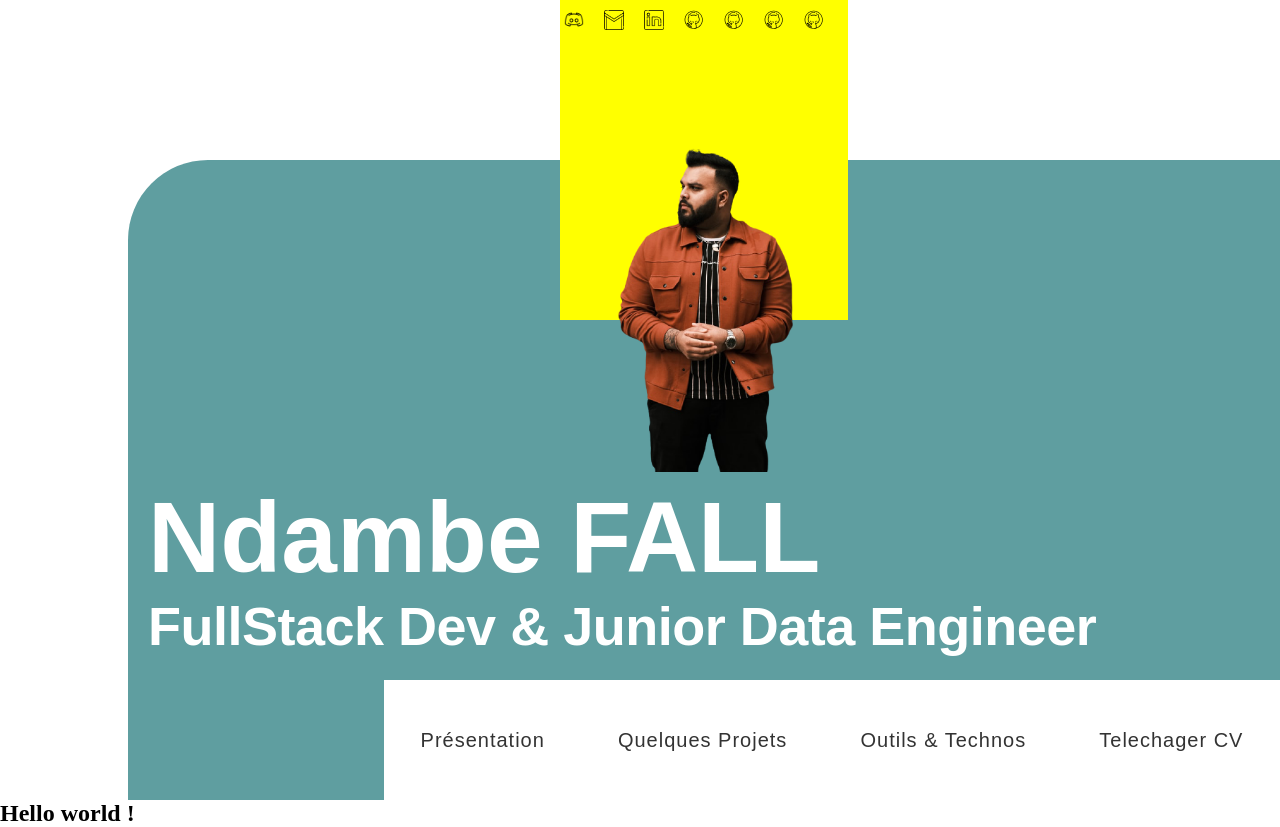
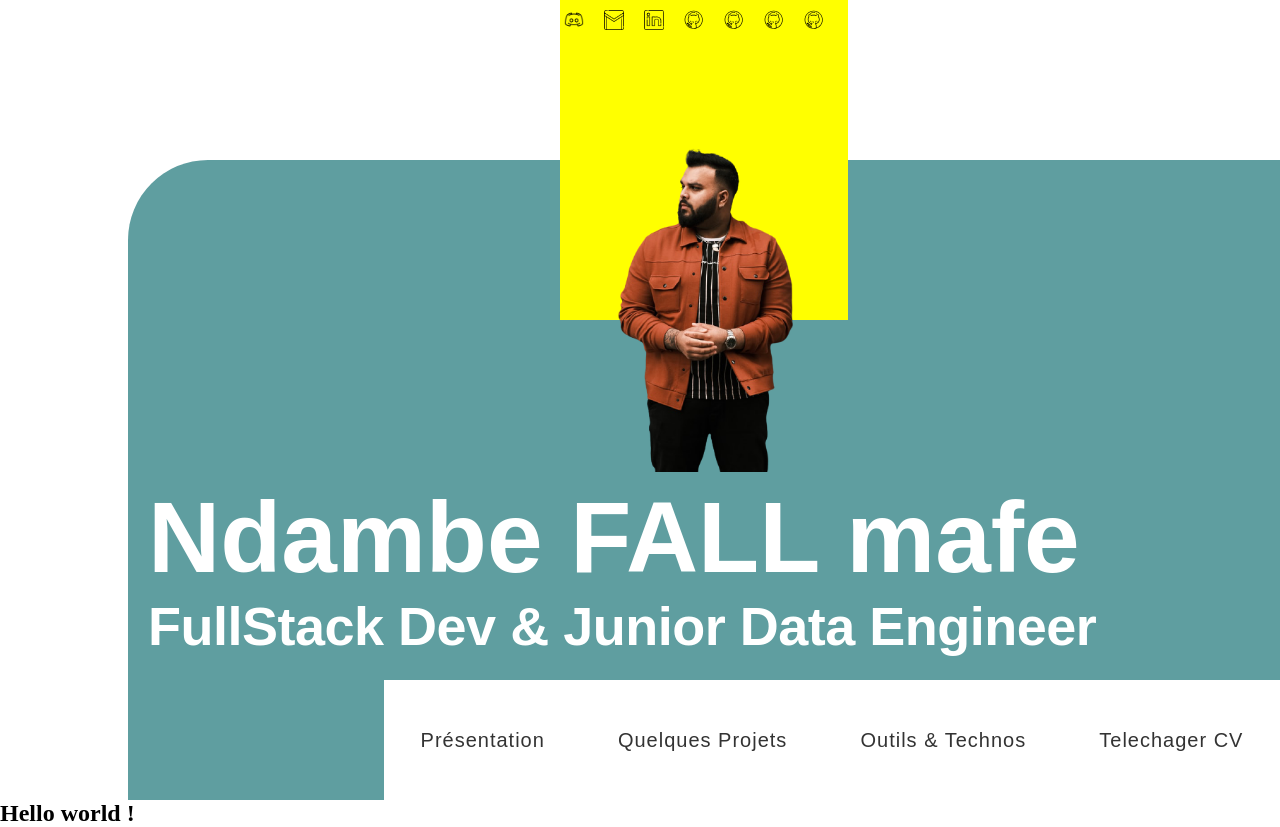
Before and after one commit to alphacpc/portfolio, a React (Create React App) app: page / in a window 1280 px wide. Built offline with nearby package versions, Linux system fonts and the light colour scheme.

Commit message:
Test on Netlify

```diff
--- a/src/components/Head.js
+++ b/src/components/Head.js
@@ -11,7 +11,7 @@ const HeadComponent = () => {
         <div className="HeaderContainer">
             <div className="Description">
                 <div>
-                    <h1>Ndambe FALL</h1>
+                    <h1>Ndambe FALL mafe</h1>
                     <h2>FullStack Dev & Junior Data Engineer</h2>
                 </div>
             </div>
```
